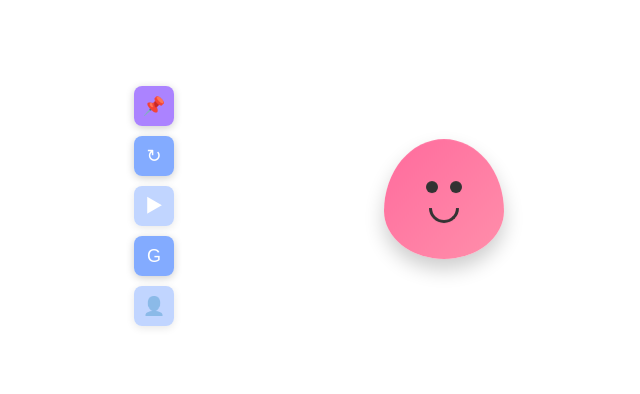
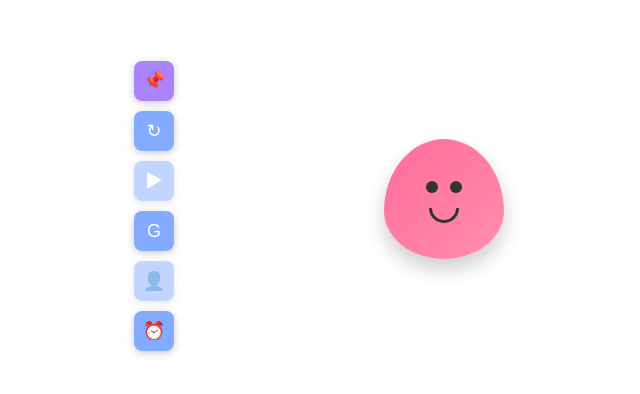
Before and after one commit to Alex1919810/Lexington2.0, a Vue app: page / in a window 1280 px wide. Shown: the part 194-588 px from the top of the page, without its empty margins (196-836 px from the left). Built offline with nearby package versions, Linux system fonts and the light colour scheme.

Commit message:
增加上班打卡功能

```diff
--- a/config/config.json
+++ b/config/config.json
@@ -9,5 +9,11 @@
     "apiUrl": "https://api.deepseek.com/chat/completions",
     "apiKey": "",
     "model": "deepseek-chat"
+  },
+  "clockIn": {
+    "workReminderHours": 12,
+    "clockInMessage": "打卡成功！",
+    "clockOutMessage": "下班时间到了！",
+    "clockInCancelMessage": "打卡已终止"
   }
 }
--- a/src/App.vue
+++ b/src/App.vue
@@ -15,16 +15,18 @@
       :current-format="currentFormat"
       :characters="characters"
       :current-character="currentCharacter"
+      :is-clocked-in="isClockedIn"
       @refresh="refreshIllustrations"
       @switch="switchIllustration"
       @toggle-format="toggleFormat"
       @switch-character="switchCharacter"
+      @clock-in="handleClockIn"
     />
   </div>
 </template>
 
 <script setup>
-import { ref, onMounted, computed, watch, nextTick } from 'vue'
+import { ref, onMounted, onUnmounted, computed, watch, nextTick } from 'vue'
 import VisualWifi from './components/VisualWifi.vue'
 import Sidebar from './components/Sidebar.vue'
 import { createHotReloadManager, provideHotReload } from './composables/useHotReload'
@@ -39,6 +41,18 @@ const currentFormat = ref('gif') // 当前选择的格式：'gif' 或 'png'
 const currentCharacter = ref('') // 当前选择的角色
 const dialogText = ref('') // 对话框文本，默认为空（可以设置为空字符串来隐藏对话框）
 const currentCharacterTexts = ref([]) // 当前角色的文本列表
+
+// 打卡相关状态
+const isClockedIn = ref(false) // 是否正在打卡中
+const clockOutTimer = ref(null) // 下班提醒定时器ID
+
+// 打卡配置
+const clockInConfig = ref({
+  workReminderHours: 0.001,
+  clockInMessage: '打卡成功！',
+  clockOutMessage: '下班时间到了！',
+  clockInCancelMessage: '打卡已终止'
+})
 
 // 创建并提供热加载管理器
 const hotReloadManager = createHotReloadManager()
@@ -244,6 +258,82 @@ const toggleFormat = () => {
   selectFirstOfCurrentFormat()
 }
 
+// 加载打卡配置
+const loadClockInConfig = async () => {
+  if (window.electronAPI && window.electronAPI.getConfig) {
+    try {
+      const result = await window.electronAPI.getConfig()
+      if (result.success && result.config && result.config.clockIn) {
+        clockInConfig.value = {
+          workReminderHours: result.config.clockIn.workReminderHours || 12,
+          clockInMessage: result.config.clockIn.clockInMessage || '打卡成功！',
+          clockOutMessage: result.config.clockIn.clockOutMessage || '下班时间到了！',
+          clockInCancelMessage: result.config.clockIn.clockInCancelMessage || '打卡已终止'
+        }
+        console.log('打卡配置已加载:', clockInConfig.value)
+      }
+    } catch (error) {
+      console.error('加载打卡配置失败:', error)
+    }
+  }
+}
+
+// 处理打卡
+const handleClockIn = async () => {
+  if (isClockedIn.value) {
+    // 如果已打卡，终止计时
+    if (clockOutTimer.value) {
+      clearTimeout(clockOutTimer.value)
+      clockOutTimer.value = null
+    }
+    isClockedIn.value = false
+
+    // 显示终止打卡对话框
+    const message = clockInConfig.value.clockInCancelMessage
+    if (dialogText.value === message) {
+      dialogText.value = ''
+      await nextTick()
+    }
+    dialogText.value = message
+    console.log('打卡计时已终止，显示对话框:', message)
+  } else {
+    // 如果未打卡，开始打卡
+    isClockedIn.value = true
+
+    // 显示打卡成功对话框
+    const message = clockInConfig.value.clockInMessage
+    if (dialogText.value === message) {
+      dialogText.value = ''
+      await nextTick()
+    }
+    dialogText.value = message
+    console.log('打卡成功，显示对话框:', message)
+
+    // 启动定时器，在指定小时后显示下班提醒
+    const hours = clockInConfig.value.workReminderHours
+    const milliseconds = hours * 60 * 60 * 1000
+    clockOutTimer.value = setTimeout(() => {
+      showClockOutReminder()
+    }, milliseconds)
+    console.log(`已启动下班提醒定时器，${hours}小时后提醒`)
+  }
+}
+
+// 显示下班提醒
+const showClockOutReminder = async () => {
+  const message = clockInConfig.value.clockOutMessage
+  if (dialogText.value === message) {
+    dialogText.value = ''
+    await nextTick()
+  }
+  dialogText.value = message
+  console.log('下班提醒，显示对话框:', message)
+
+  // 重置打卡状态
+  isClockedIn.value = false
+  clockOutTimer.value = null
+}
+
 // 加载角色文本
 const loadCharacterTexts = async (characterName) => {
   if (!characterName) {
@@ -369,8 +459,19 @@ onMounted(() => {
   visualWifiX.value = 0
   visualWifiY.value = 0
 
+  // 加载打卡配置
+  loadClockInConfig()
+
   // 加载立绘列表
   loadIllustrations()
+})
+
+// 组件卸载时清理定时器
+onUnmounted(() => {
+  if (clockOutTimer.value) {
+    clearTimeout(clockOutTimer.value)
+    clockOutTimer.value = null
+  }
 })
 </script>
 
--- a/src/components/InputDialog.vue
+++ b/src/components/InputDialog.vue
@@ -3,7 +3,9 @@
     v-if="visible"
     ref="inputDialogRef"
     class="input-dialog"
-    :style="dialogStyle"
+    :style="{ ...dialogStyle, opacity: dialogOpacity }"
+    @mouseenter="isHovered = true"
+    @mouseleave="isHovered = false"
   >
     <div class="input-dialog-content" :style="mergedDialogContentStyle">
       <div v-if="isLoading" class="loading-state">
@@ -22,6 +24,8 @@
           placeholder="输入消息..."
           @keydown.enter="handleSubmit"
           @keydown.esc="handleClose"
+          @focus="isFocused = true"
+          @blur="isFocused = false"
         />
       </div>
     </div>
@@ -59,6 +63,8 @@ const error = ref('')
 const inputDialogRef = ref(null)
 const inputRef = ref(null)
 const backgroundImage = ref('')
+const isFocused = ref(false)
+const isHovered = ref(false)
 
 // 窗口尺寸（用于边界校验）
 const windowWidth = ref(typeof window !== 'undefined' ? window.innerWidth : 450)
@@ -265,6 +271,11 @@ watch(() => props.position, () => {
   // 位置变化时不需要特殊处理，computed会自动更新
 }, { deep: true })
 
+// 计算输入框的透明度（鼠标悬停、获得焦点或加载中时显示）
+const dialogOpacity = computed(() => {
+  return isFocused.value || isHovered.value || isLoading.value ? 1 : 0
+})
+
 // 监听窗口大小变化，更新窗口尺寸以触发位置重新计算
 const handleWindowResize = () => {
   if (typeof window !== 'undefined') {
@@ -297,14 +308,7 @@ onUnmounted(() => {
   z-index: 101;
   pointer-events: auto;
   -webkit-app-region: no-drag;
-  /* 正常状态透明 */
-  opacity: 0;
   transition: opacity 0.3s ease;
-}
-
-/* 鼠标经过时显示 */
-.input-dialog:hover {
-  opacity: 1;
 }
 
 .input-dialog-content {
--- a/src/components/Sidebar.vue
+++ b/src/components/Sidebar.vue
@@ -66,6 +66,19 @@
     >
       <span class="button-icon">👤</span>
     </button>
+
+    <!-- 打卡按钮 -->
+    <button
+      class="sidebar-button clock-in-button"
+      :class="{ 'clocked-in': isClockedIn }"
+      @click.stop.prevent="handleClockIn"
+      @mousedown.stop.prevent
+      @mouseup.stop.prevent
+      type="button"
+      :title="isClockedIn ? '点击终止计时' : '上班打卡'"
+    >
+      <span class="button-icon">⏰</span>
+    </button>
   </div>
 </template>
 
@@ -97,10 +110,14 @@ const props = defineProps({
   currentCharacter: {
     type: String,
     default: ''
+  },
+  isClockedIn: {
+    type: Boolean,
+    default: false
   }
 })
 
-const emit = defineEmits(['refresh', 'switch', 'toggleFormat', 'switchCharacter'])
+const emit = defineEmits(['refresh', 'switch', 'toggleFormat', 'switchCharacter', 'clock-in'])
 
 // 侧边栏固定显示状态（默认开启，一直可见）
 const isAlwaysVisible = ref(true)
@@ -279,6 +296,16 @@ const handleSwitchCharacter = (event) => {
   console.log('侧边栏：切换角色按钮被点击，当前角色:', props.currentCharacter)
   emit('switchCharacter')
 }
+
+const handleClockIn = (event) => {
+  if (event) {
+    event.preventDefault()
+    event.stopPropagation()
+    event.stopImmediatePropagation()
+  }
+  console.log('侧边栏：打卡按钮被点击，当前状态:', props.isClockedIn ? '已打卡' : '未打卡')
+  emit('clock-in')
+}
 </script>
 
 <style scoped>
@@ -381,4 +408,21 @@ const handleSwitchCharacter = (event) => {
 .pin-button:hover:not(:disabled) {
   background: rgba(150, 100, 255, 1) !important;
 }
+
+/* 打卡按钮的特殊样式 */
+.clock-in-button {
+  background: rgba(100, 150, 255, 0.8) !important;
+}
+
+.clock-in-button:hover:not(:disabled) {
+  background: rgba(100, 150, 255, 1) !important;
+}
+
+.clock-in-button.clocked-in {
+  background: rgba(76, 175, 80, 0.8) !important;
+}
+
+.clock-in-button.clocked-in:hover:not(:disabled) {
+  background: rgba(76, 175, 80, 1) !important;
+}
 </style>
```
Also changed, not shown: .cursor/plans/打卡功能实现_1bec7a0b.plan.md (added).
